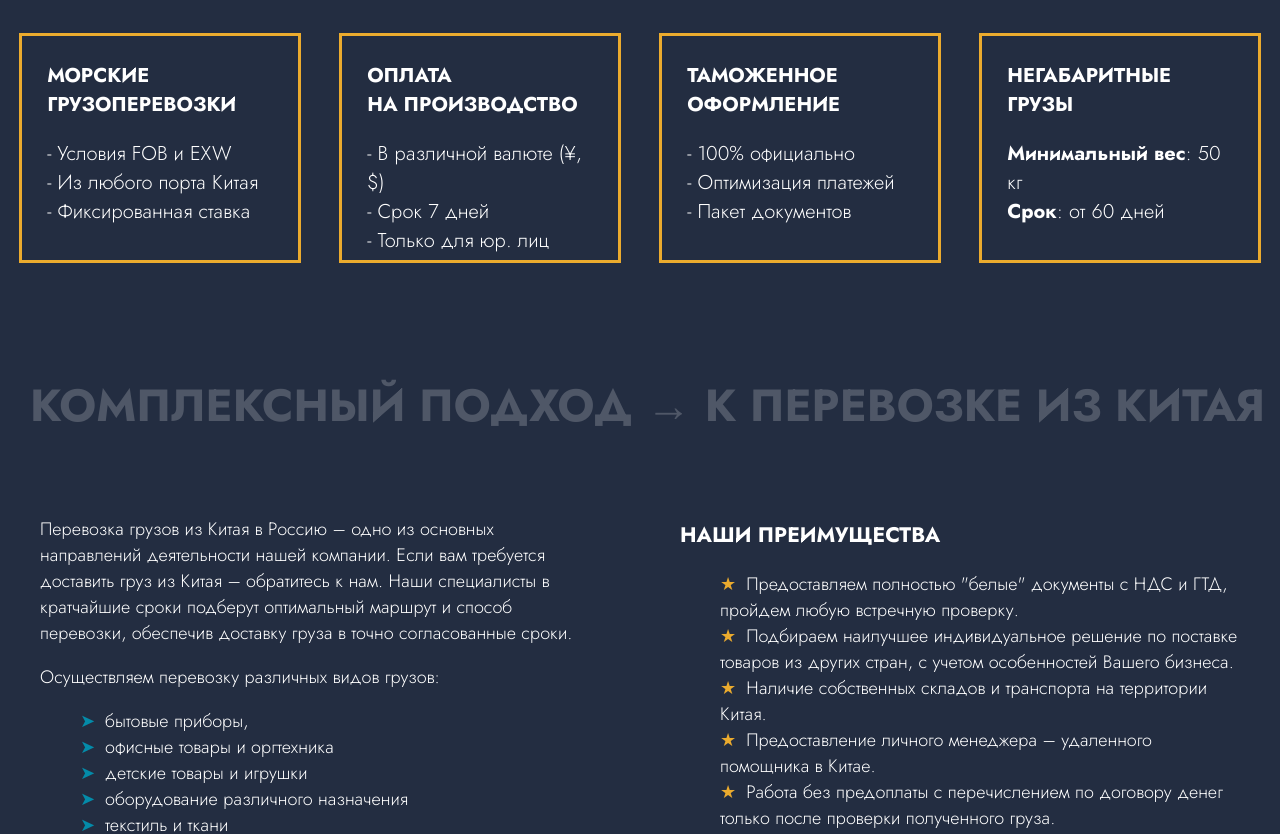
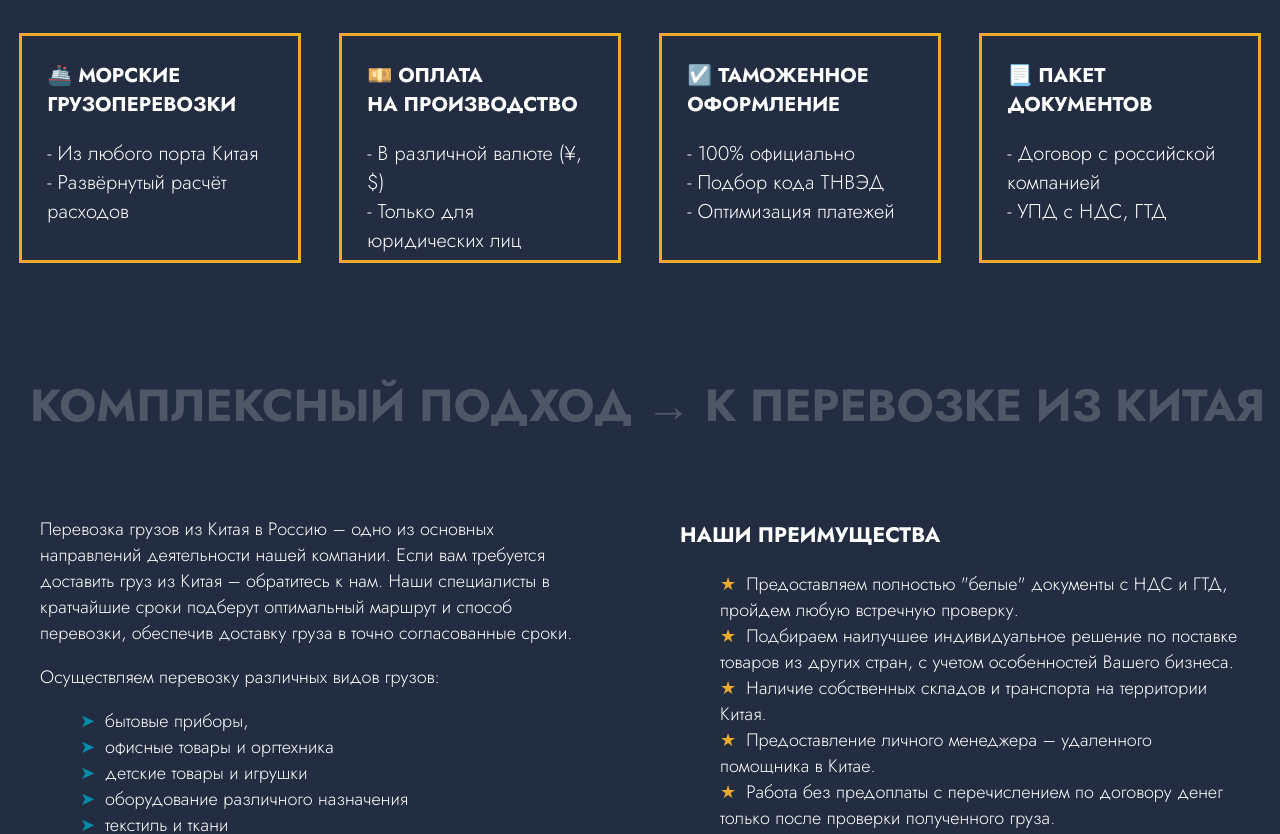
Before and after one commit to Altentaller/sea-freight, a Svelte app: page / in a window 1280 px wide. Shown: the part 1140-1974 px from the top of the page. Built offline with nearby package versions, Linux system fonts and the light colour scheme; the HTML template or start-up script is replaced by a standard one.

Commit message:
updated txt in services-store.js

```diff
--- a/src/Block/services-store.js
+++ b/src/Block/services-store.js
@@ -3,26 +3,26 @@ import { writable } from 'svelte/store';
 export const services = writable([
   {
     id: '1',
-    title: 'Морские <br>грузоперевозки',
+    title: '🚢 Морские <br>грузоперевозки',
     price: '',
-    description: '- Условия FOB и EXW<br>- Из любого порта Китая<br>- Фиксированная ставка'
+    description: '- Из любого порта Китая <br>- Развёрнутый расчёт расходов'
   },
   {
     id: '2',
-    title: 'Оплата <br>на производство',
+    title: '💴 Оплата <br>на производство',
     price: '',
-    description: '- В различной валюте (¥, $)<br>- Срок 7 дней<br>- Только для юр. лиц'
+    description: '- В различной валюте (¥, $)<br>- Только для юридических лиц'
   },
   {
     id: '3',
-    title: 'Таможенное <br>оформление',
+    title: '☑️ Таможенное <br>оформление',
     price: '',
-    description: '- 100% официально <br>- Оптимизация платежей <br>- Пакет документов'
+    description: '- 100% официально <br>- Подбор кода ТНВЭД <br>- Оптимизация платежей'
   },
   {
     id: '4',
-    title: 'Негабаритные <br>грузы',
+    title: '📃 Пакет <br>документов',
     price: '',
-    description: '<b>Минимальный вес</b>: 50 кг<br><b>Срок</b>: от 60 дней'
+    description: '- Договор с российской компанией <br>- УПД с НДС, ГТД'
   }
 ]);
```
